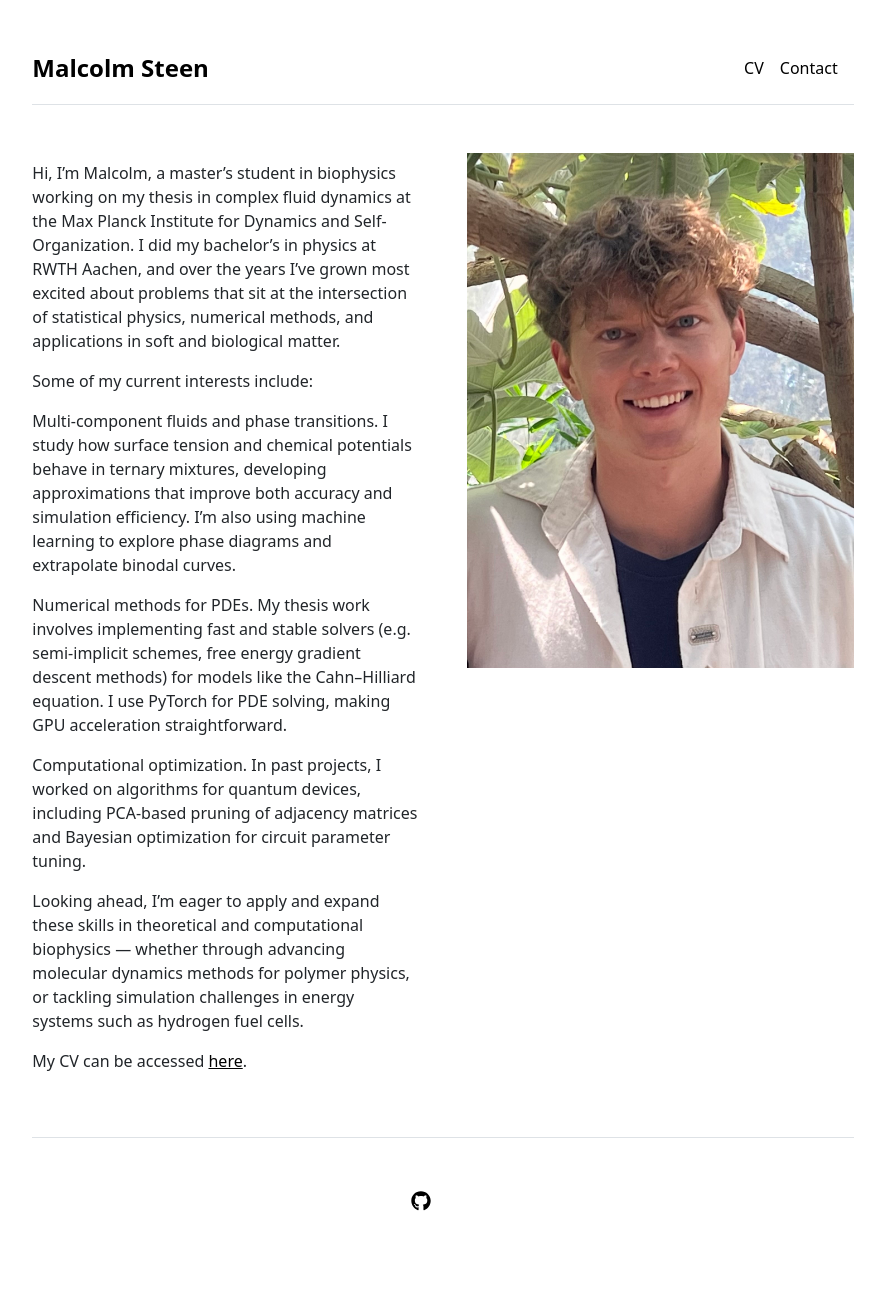
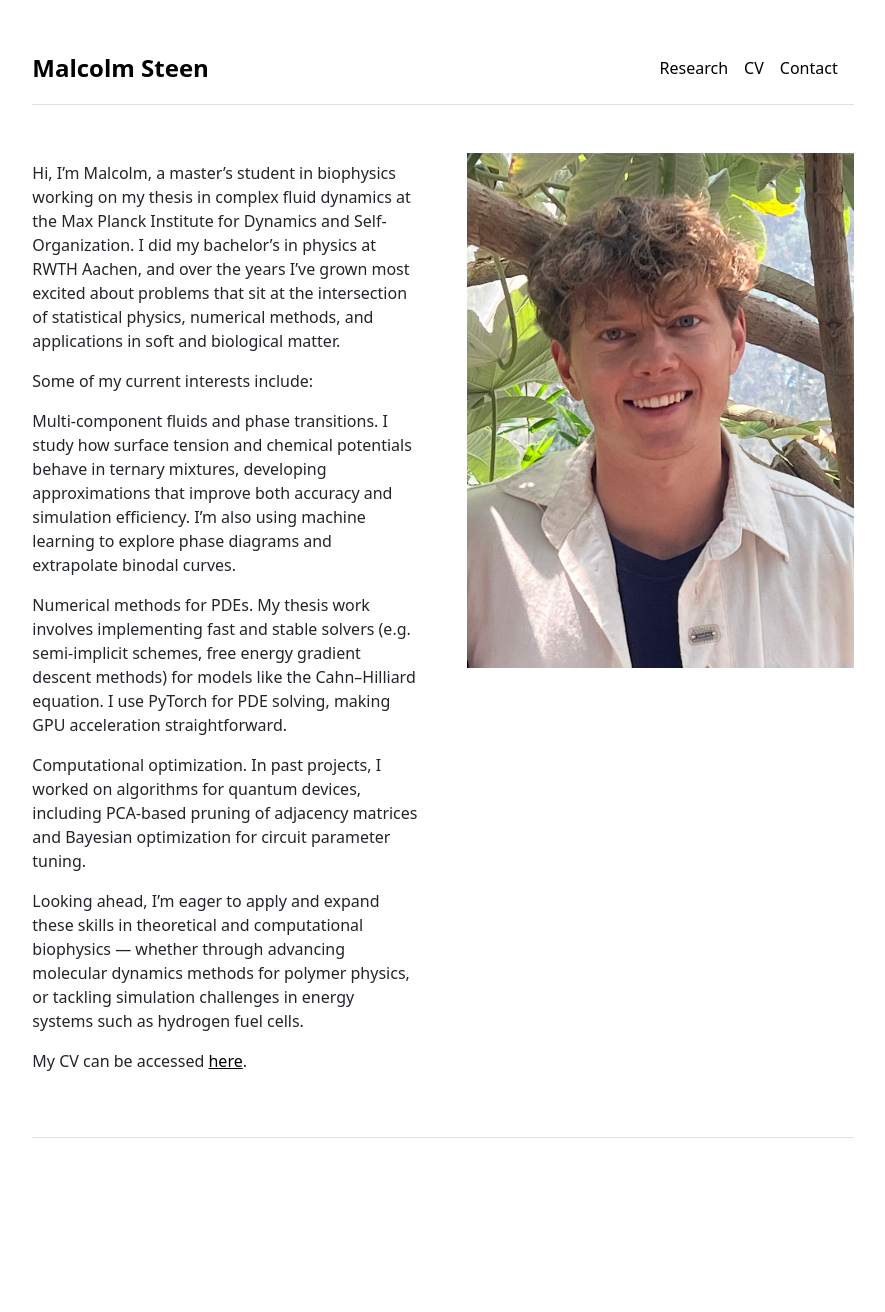
Before and after one commit to steenmalcolm/malcolmsteen, a Jekyll site: the page built from index.md, in a window 1280 px wide. Shown: the whole page, without its empty margins (197-1082 px from the left). Built offline with Jekyll 4.4.1, drawn with Linux system fonts in a browser that asks for light colours; after the commit the page ends 1282 px from its top, so only the background shows below that.

Commit message:
Include new Research page

```diff
--- a/_data/settings.yml
+++ b/_data/settings.yml
@@ -1,5 +1,5 @@
 menu:
-# - {name: 'people', url: '/people'}
+- {name: 'Research', url: '/people'}
 # - {name: 'Publications', url: '/publications'}
 - {name: 'CV', url: '/cv'}
 - {name: 'Contact', url: '/contact'}
@@ -9,7 +9,7 @@ menu:
 
 
 social:
-- {icon: 'github', link: 'https://github.com/steenmalcolm'}
+# - {icon: 'github', link: 'https://github.com/steenmalcolm'}
 # - {icon: 'linkedin', link: 'https://linkedin.com/in'}
 
 contacts:
--- a/_layouts/cv.html
+++ b/_layouts/cv.html
@@ -2,7 +2,6 @@
 layout: default
 ---
 
-{{ content }}
 
 <div class="row g-5 mb-5">
   <div>
```
